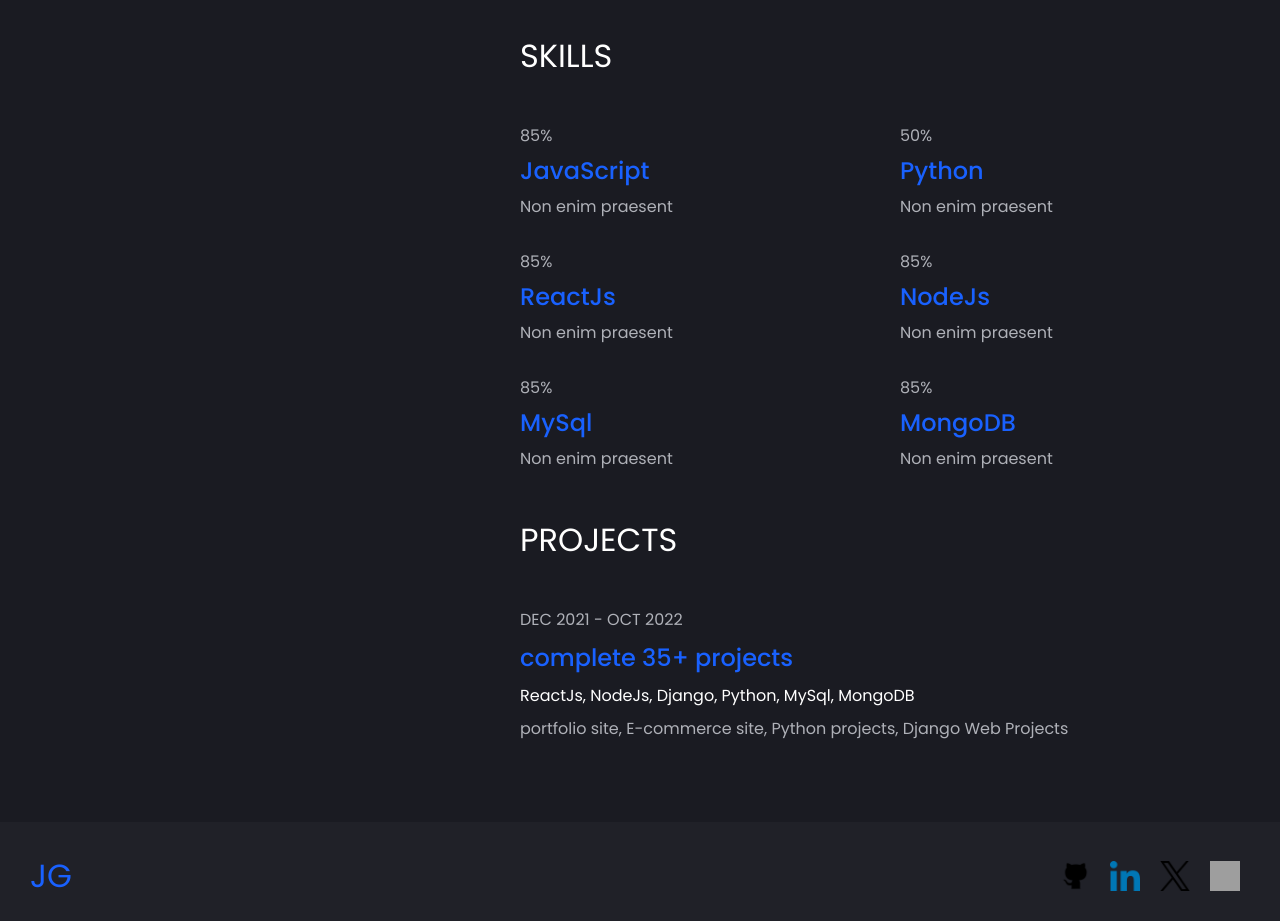
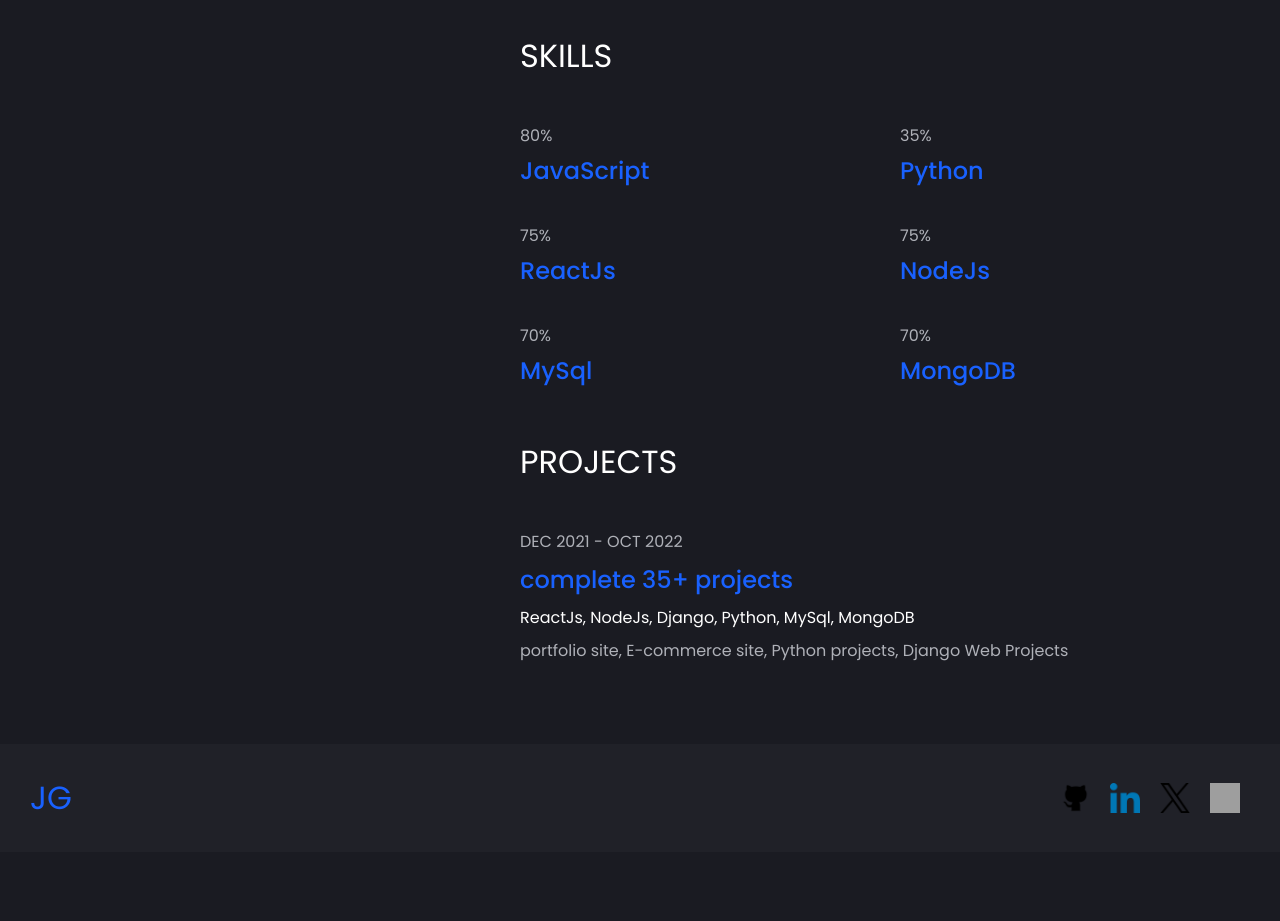
Before and after one commit to JenilGohel817/JenilGohel, a React (Create React App) app in the folder client/: page /aboutus in a window 1280 px wide. Shown: the part 2980-3901 px from the top of the page. After the commit the page ends 3832 px from the top, so only its background shows below. Built offline with nearby package versions, Linux system fonts and the light colour scheme; grey boxes are pictures that could not be loaded.

Commit message:
Projects

```diff
--- a/client/src/pages/AboutUs/AboutUs.js
+++ b/client/src/pages/AboutUs/AboutUs.js
@@ -286,34 +286,28 @@ const AboutUs = () => {
                   <h2 className="jg-about-heading">SKILLS</h2>
                   <div className="jg-skills-wrap">
                     <div className="jg-skills">
-                      <span className="jg-skills-percent">85%</span>
+                      <span className="jg-skills-percent">80%</span>
                       <h3 className="jg-skills-name">JavaScript</h3>
-                      <p>Non enim praesent</p>
                     </div>
                     <div className="jg-skills">
-                      <span className="jg-skills-percent">50%</span>
+                      <span className="jg-skills-percent">35%</span>
                       <h3 className="jg-skills-name">Python</h3>
-                      <p>Non enim praesent</p>
                     </div>
                     <div className="jg-skills">
-                      <span className="jg-skills-percent">85%</span>
+                      <span className="jg-skills-percent">75%</span>
                       <h3 className="jg-skills-name">ReactJs</h3>
-                      <p>Non enim praesent</p>
                     </div>
                     <div className="jg-skills">
-                      <span className="jg-skills-percent">85%</span>
+                      <span className="jg-skills-percent">75%</span>
                       <h3 className="jg-skills-name">NodeJs</h3>
-                      <p>Non enim praesent</p>
                     </div>
                     <div className="jg-skills">
-                      <span className="jg-skills-percent">85%</span>
+                      <span className="jg-skills-percent">70%</span>
                       <h3 className="jg-skills-name">MySql</h3>
-                      <p>Non enim praesent</p>
                     </div>
                     <div className="jg-skills">
-                      <span className="jg-skills-percent">85%</span>
+                      <span className="jg-skills-percent">70%</span>
                       <h3 className="jg-skills-name">MongoDB</h3>
-                      <p>Non enim praesent</p>
                     </div>
                   </div>
                   <h2 className="jg-about-heading">PROJECTS</h2>
```
